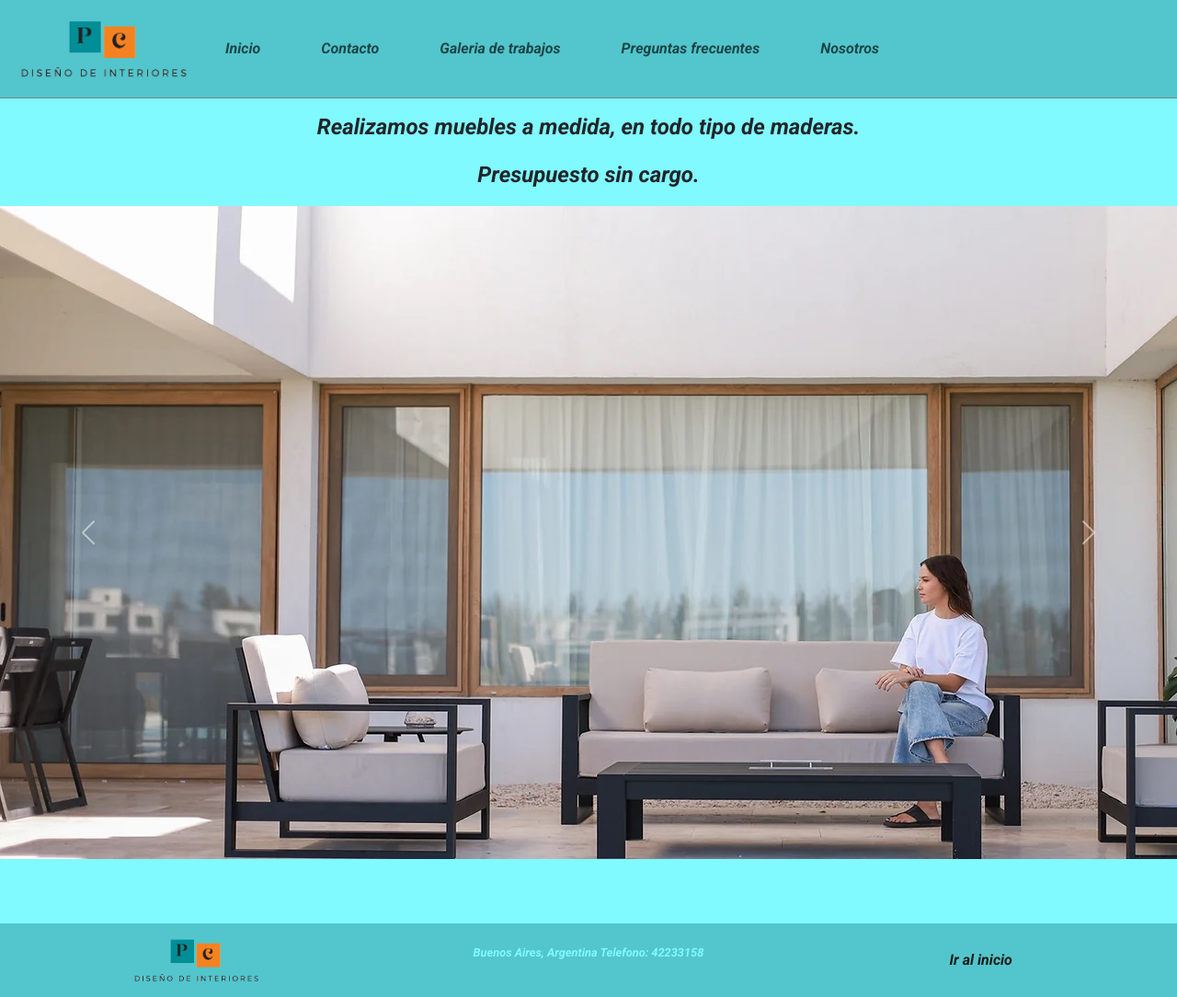
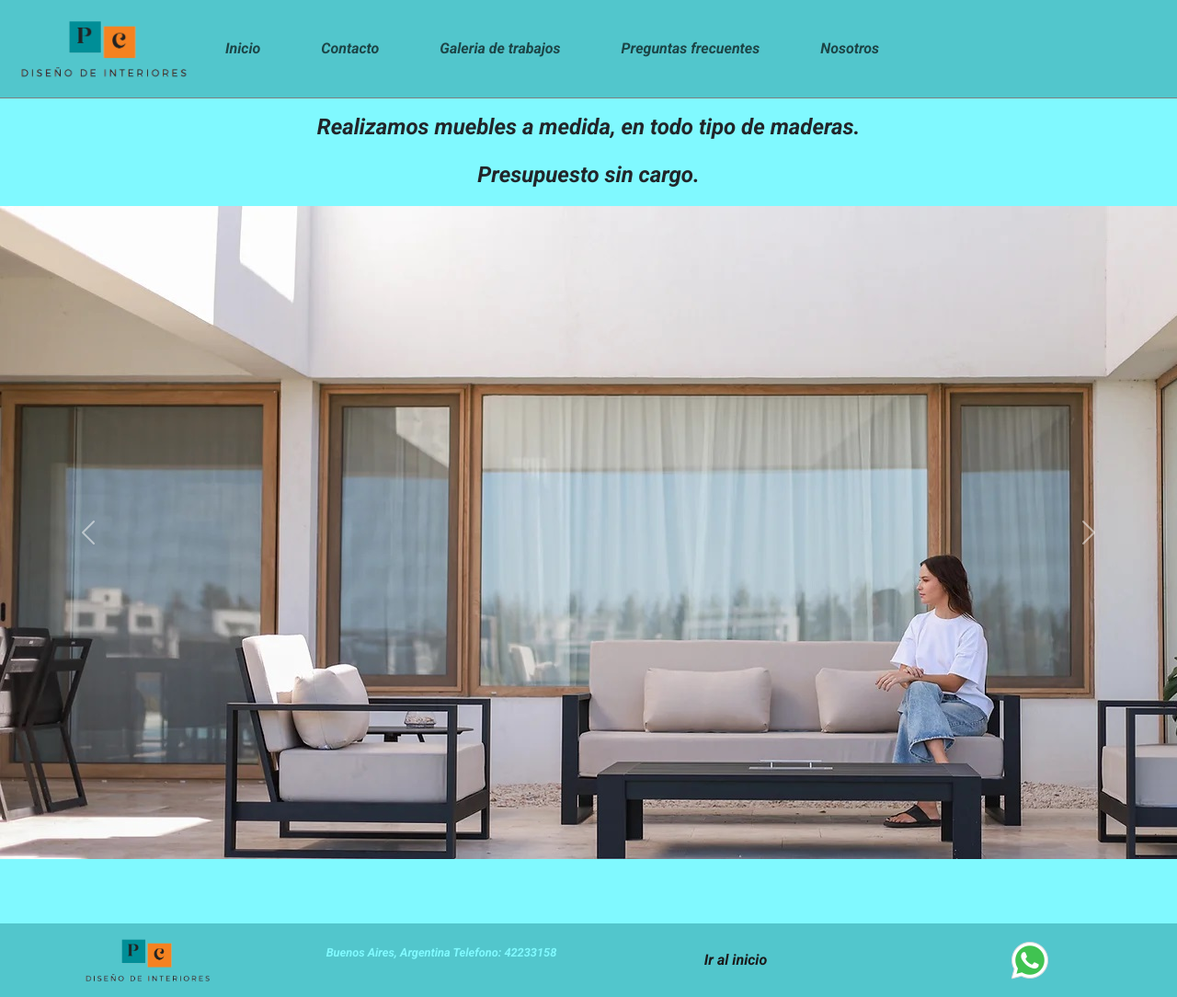
Before and after one commit to PonteMaxi/pre-entregable-3-Maximiliano-de-Ponte, a plain HTML site: page index.html in a window 1280 px wide. Shown: the whole page at 92% size. Drawn offline with nearby package versions, Linux system fonts and the light colour scheme.

Commit message:
agrego icono wsp en todos los archivos

```diff
--- a/css/style.css
+++ b/css/style.css
@@ -53,7 +53,7 @@ footer{
 
 .grid-container{
     display: grid;
-    grid-template-columns: 1fr 1fr 1fr;
+    grid-template-columns: 1fr 1fr 1fr 1fr;
     grid-template-rows: 80px;
     justify-content: center;
     align-items: center;
--- a/index.html
+++ b/index.html
@@ -101,9 +101,16 @@
                 Telefono: 42233158
         </p>
     </div>
-        <div class="grid-item-tres">
-            <a href="index.html">Ir al inicio</a>
-        </div>
+    <div class="grid-item-tres">
+        <a href="index.html">Ir al inicio</a>
+    </div>
+    <div>
+        <a href="https://api.whatsapp.com/send?phone=1140563217" target="_blank">
+            <img src="assets/icono-whatsapp.png" alt="icono-whatsapp">
+        </a>
+
+    </div>
+
 </footer>
 
 
```
Also changed, not shown: html/contacto.html (+6 -0 lines), html/galeria.html (+6 -0 lines), html/nosotros.html (+6 -0 lines), html/preguntas.html (+9 -3 lines), assets/icono-whatsapp.png (added).
